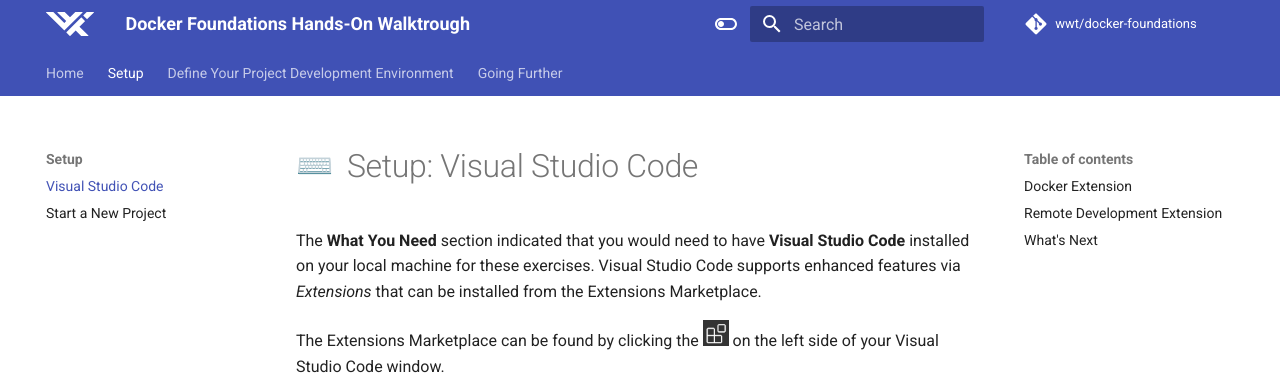
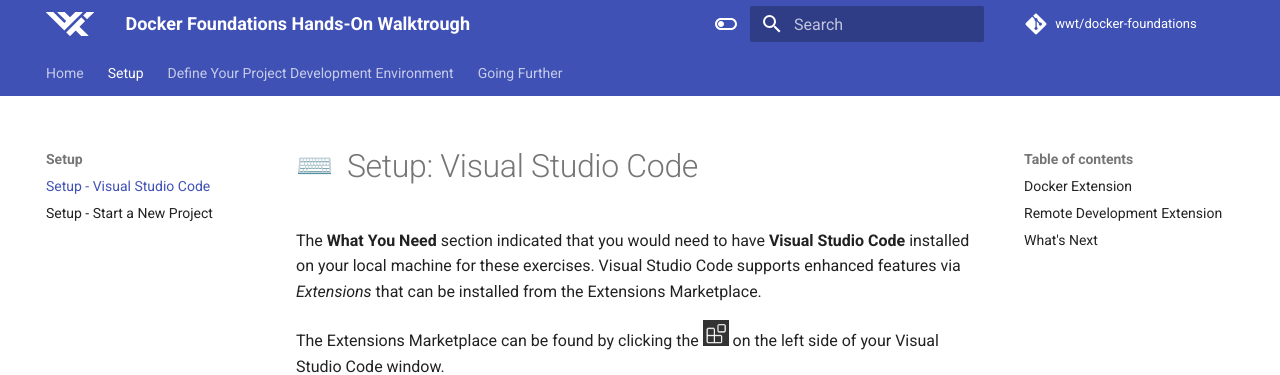
Before and after one commit to wwt/docker-foundations, an MkDocs documentation site: the page built from docs/sections/section_1.md, in a window 1280 px wide. Shown: the top 375 px of the page. Built offline with MkDocs 1.6.1 and Material for MkDocs 9.7.7, drawn with Linux system fonts in a browser that asks for light colours; emoji names are drawn with the system emoji font; comment, search, counter and statistics services are not loaded.

Commit message:
update nav:

```diff
--- a/mkdocs.yml
+++ b/mkdocs.yml
@@ -3,8 +3,8 @@
 nav:
   - Home: index.md
   - Setup:
-    - Visual Studio Code: sections/section_1.md
-    - Start a New Project: sections/section_2.md
+    - Setup - Visual Studio Code: sections/section_1.md
+    - Setup - Start a New Project: sections/section_2.md
   - Define Your Project Development Environment:
     - Create a Dockerfile: sections/section_3.md
     - Create Devcontainer Configuration: sections/section_4.md
```
